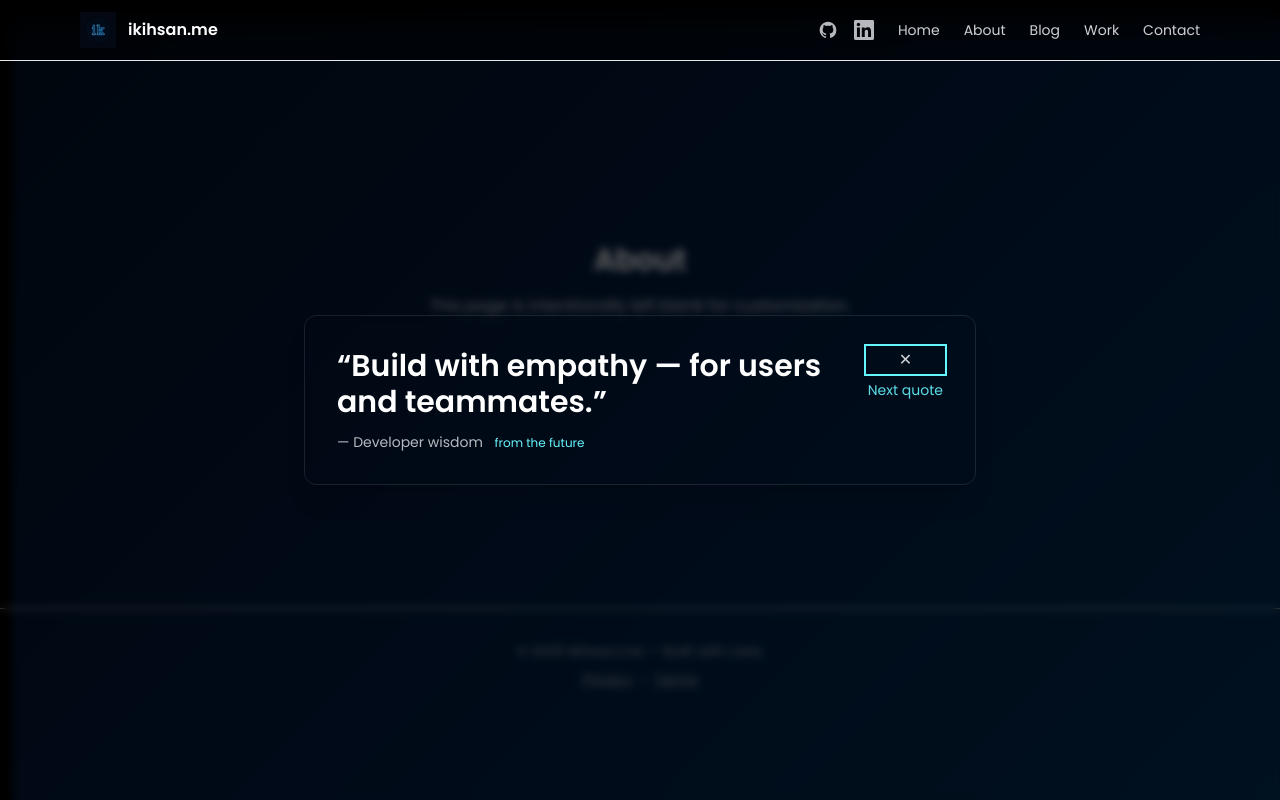
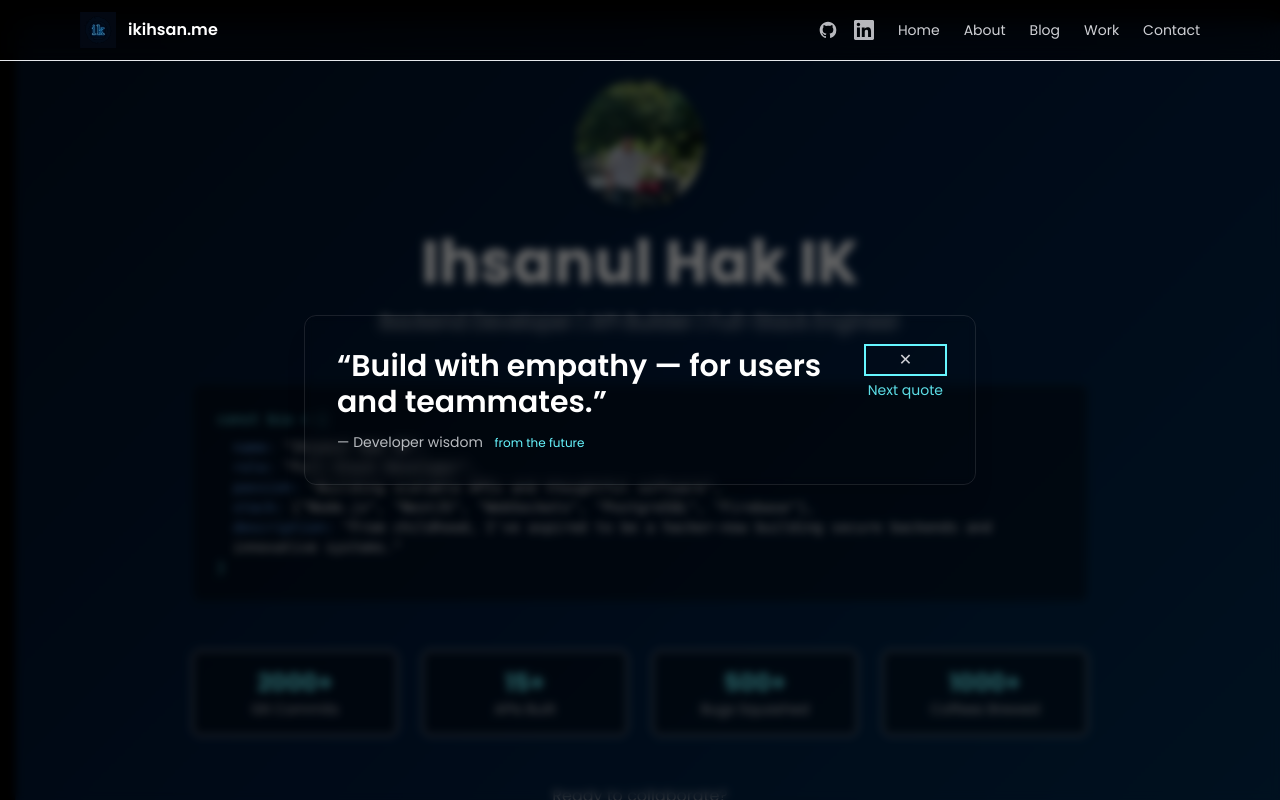
Before and after one commit to ikihsan/portfolio, a Next.js app: page /about in a window 1280 px wide. Shown: the top 800 px of the page. Built offline with nearby package versions, Linux system fonts and the light colour scheme.

Commit message:
updated blogs page

```diff
--- a/app/about/page.jsx
+++ b/app/about/page.jsx
@@ -1,10 +1,109 @@
 // Admin note: Edit content in this file to customize the About page.
+"use client"
+import { useEffect, useState } from 'react'
+import { motion } from 'framer-motion'
+import Image from 'next/image'
+
+// Typewriter hook for bio
+function useTypewriter(text, speed = 50) {
+  const [displayText, setDisplayText] = useState('')
+  useEffect(() => {
+    let i = 0
+    const timer = setInterval(() => {
+      if (i < text.length) {
+        setDisplayText(text.slice(0, i + 1))
+        i++
+      } else {
+        clearInterval(timer)
+      }
+    }, speed)
+    return () => clearInterval(timer)
+  }, [text, speed])
+  return displayText
+}
+
 export default function About() {
+  const bioText = "From childhood, I've aspired to be a hacker—now building secure backends and innovative systems."
+  const typedBio = useTypewriter(bioText)
+
   return (
-    <section className="min-h-[70vh] flex items-center justify-center px-6">
-      <div className="max-w-3xl text-center">
-        <h2 className="text-3xl font-semibold">About</h2>
-        <p className="mt-4 text-gray-300">This page is intentionally left blank for customization.</p>
+    <section className="min-h-screen text-white px-6 py-20">
+      <div className="max-w-4xl mx-auto">
+        {/* Profile Hero */}
+        <motion.div
+          initial={{ opacity: 0, y: 50 }}
+          animate={{ opacity: 1, y: 0 }}
+          transition={{ duration: 0.8 }}
+          className="text-center mb-12"
+        >
+          <div className="relative inline-block mb-6">
+            <motion.div
+              whileHover={{ scale: 1.1, rotate: 5 }}
+              className="w-32 h-32 mx-auto rounded-full overflow-hidden shadow-lg"
+            >
+              <Image
+                src="/myimg.jpg"
+                alt="Profile"
+                width={128}
+                height={128}
+                className="object-cover"
+              />
+            </motion.div>
+          </div>
+          <h1 className="text-4xl md:text-6xl font-bold mb-4">Ihsanul Hak IK</h1>
+          <p className="text-xl text-gray-300">Backend Developer | API Builder | Full-Stack Engineer</p>
+        </motion.div>
+
+        {/* Bio Code Block */}
+        <motion.div
+          initial={{ opacity: 0 }}
+          whileInView={{ opacity: 1 }}
+          transition={{ delay: 0.5, duration: 1 }}
+          className="bg-black/40 border border-white/10 rounded-lg p-6 font-mono text-sm mb-12"
+        >
+          <div className="text-neon mb-2">const bio = {'{'}</div>
+          <div className="ml-4">
+            <div><span className="text-blue-400">name:</span> "Ihsanul Hak IK",</div>
+            <div><span className="text-blue-400">role:</span> "Full-Stack Developer",</div>
+            <div><span className="text-blue-400">passion:</span> "Building scalable APIs and thoughtful software",</div>
+            <div><span className="text-blue-400">stack:</span> ["Node.js", "NestJS", "WebSockets", "PostgreSQL", "Firebase"],</div>
+            <div><span className="text-blue-400">description:</span> "{typedBio}"</div>
+          </div>
+          <div className="text-neon">{'}'}</div>
+        </motion.div>
+
+        {/* Stats Grid */}
+        <motion.div
+          initial={{ opacity: 0, y: 50 }}
+          whileInView={{ opacity: 1, y: 0 }}
+          transition={{ delay: 0.8, duration: 0.8 }}
+          className="grid grid-cols-2 md:grid-cols-4 gap-6 mb-12"
+        >
+          {[
+            { label: 'Git Commits', value: '2000+' },
+            { label: 'APIs Built', value: '15+' },
+            { label: 'Bugs Squashed', value: '500+' },
+            { label: 'Coffees Brewed', value: '1000+' }
+          ].map((stat, i) => (
+            <div key={i} className="bg-black/40 border border-white/6 rounded-lg p-4 text-center">
+              <div className="text-2xl font-bold text-neon">{stat.value}</div>
+              <div className="text-sm text-gray-300">{stat.label}</div>
+            </div>
+          ))}
+        </motion.div>
+
+        {/* CTA */}
+        <motion.div
+          initial={{ opacity: 0 }}
+          whileInView={{ opacity: 1 }}
+          transition={{ delay: 1, duration: 0.8 }}
+          className="text-center"
+        >
+          <p className="text-gray-400 mb-4">Ready to collaborate?</p>
+          <a href="/contact" className="inline-block px-6 py-3 bg-neon/10 text-neon border border-neon/20 rounded hover:bg-neon/20 transition">
+            Run 'contact' command
+          </a>
+        </motion.div>
       </div>
     </section>
   )
--- a/app/blog/page.jsx
+++ b/app/blog/page.jsx
@@ -1,10 +1,96 @@
 // Admin note: Edit content in this file to customize the Blog index.
+"use client"
+import { useState, useEffect } from 'react'
+import { motion, AnimatePresence } from 'framer-motion'
+
 export default function Blog() {
+  const [stage, setStage] = useState('loading') // loading, error, reveal
+
+  useEffect(() => {
+    const timer1 = setTimeout(() => setStage('error'), 4000) // 3s loading
+    const timer2 = setTimeout(() => setStage('reveal'), 9000) // 5s error
+    return () => { clearTimeout(timer1); clearTimeout(timer2) }
+  }, [])
+
   return (
-    <section className="min-h-[70vh] flex items-center justify-center px-6">
-      <div className="max-w-3xl text-center">
-        <h2 className="text-3xl font-semibold">Blog</h2>
-        <p className="mt-4 text-gray-300">This page is intentionally left blank for customization.</p>
+    <section className="min-h-screen flex items-center justify-center px-6 py-20">
+      <div className="max-w-4xl w-full">
+        <AnimatePresence mode="wait">
+          {stage === 'loading' && (
+            <motion.div
+              key="loading"
+              initial={{ opacity: 0 }}
+              animate={{ opacity: 1 }}
+              exit={{ opacity: 0 }}
+              className="text-center"
+            >
+              <div className="bg-black/40 border border-white/10 rounded-lg p-8 font-mono text-sm">
+                <div className="text-neon mb-4">$ fetch blogs --latest</div>
+                <div className="text-gray-300">Initializing blog matrix...</div>
+                <div className="text-gray-300">Connecting to database...</div>
+                <div className="text-gray-300">Decrypting posts...</div>
+                <motion.div
+                  animate={{ opacity: [0.5, 1, 0.5] }}
+                  transition={{ repeat: Infinity, duration: 1.5 }}
+                  className="mt-4 text-neon"
+                >
+                  Loading... ██████████ 100%
+                </motion.div>
+              </div>
+            </motion.div>
+          )}
+
+          {stage === 'error' && (
+            <motion.div
+              key="error"
+              initial={{ opacity: 0, scale: 0.9 }}
+              animate={{ opacity: 1, scale: 1 }}
+              exit={{ opacity: 0, scale: 0.9 }}
+              className="text-center"
+            >
+              <div className="bg-red-900/20 border border-red-500 rounded-lg p-8 font-mono text-sm">
+                <div className="text-red-400 mb-4 text-2xl font-bold">SYSTEM ERROR</div>
+                <div className="text-red-300">Error 404: Blog fetch failed</div>
+                <div className="text-red-300">Connection to blog server compromised</div>
+                <div className="text-red-300">Firewall breached. Data encrypted.</div>
+                <div className="text-red-300 mt-4">Hacker detected. Initiating countermeasures...</div>
+                <motion.div
+                  animate={{ x: [-10, 10, -10] }}
+                  transition={{ repeat: Infinity, duration: 0.5 }}
+                  className="mt-4 text-red-500 text-xl"
+                >
+                  ⚠ ALERT ⚠
+                </motion.div>
+              </div>
+            </motion.div>
+          )}
+
+          {stage === 'reveal' && (
+            <motion.div
+              key="reveal"
+              initial={{ opacity: 0, y: 50 }}
+              animate={{ opacity: 1, y: 0 }}
+              className="text-center"
+            >
+              <div className="bg-black/40 border border-neon rounded-lg p-8">
+                <div className="text-4xl mb-4">😈</div>
+                <h2 className="text-2xl font-bold text-neon mb-4">Gotcha!</h2>
+                <p className="text-gray-300 mb-6">
+                  Just a little hacker humor. Blogs are coming soon—I'm busy building epic backends and fooling systems like this one.
+                </p>
+                <p className="text-gray-400 text-sm">
+                  In the meantime, check out my <a href="/work" className="text-neon hover:underline">work</a> or <a href="/contact" className="text-neon hover:underline">drop a line</a>.
+                </p>
+                <button
+                  onClick={() => setStage('loading')}
+                  className="mt-6 px-4 py-2 bg-neon/10 text-neon border border-neon/20 rounded hover:bg-neon/20"
+                >
+                  Retry Hack
+                </button>
+              </div>
+            </motion.div>
+          )}
+        </AnimatePresence>
       </div>
     </section>
   )
```
Also changed, not shown: public/myimg.jpg (added).
